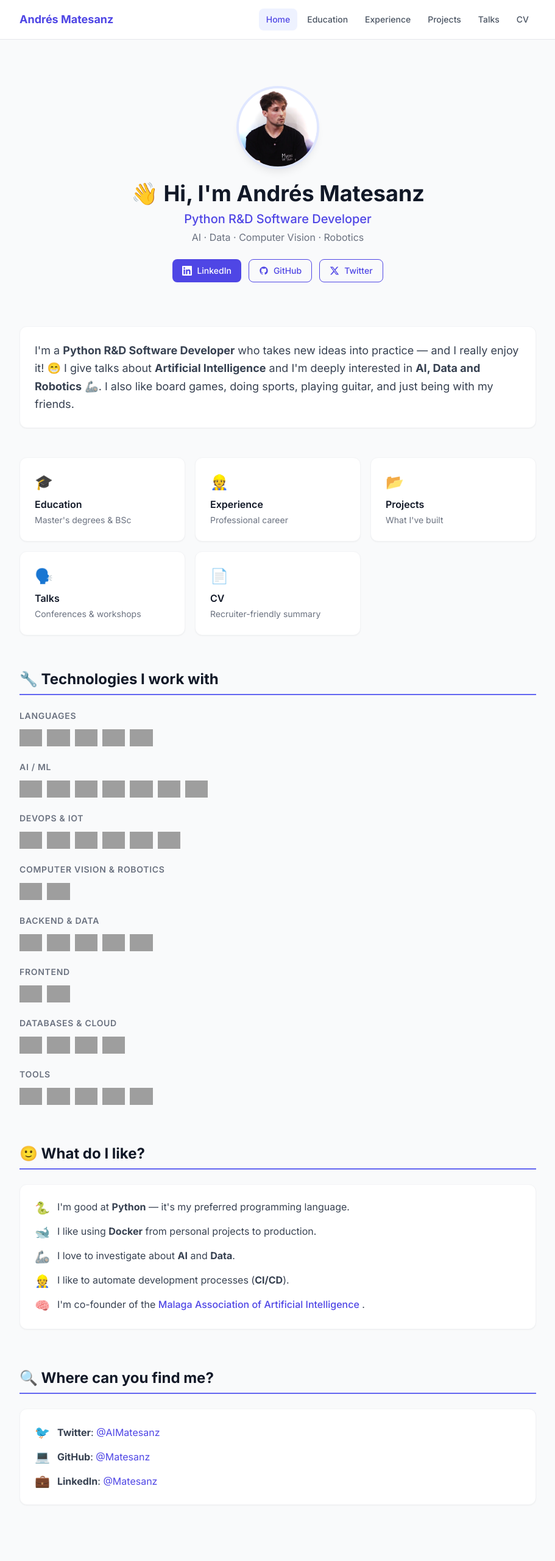
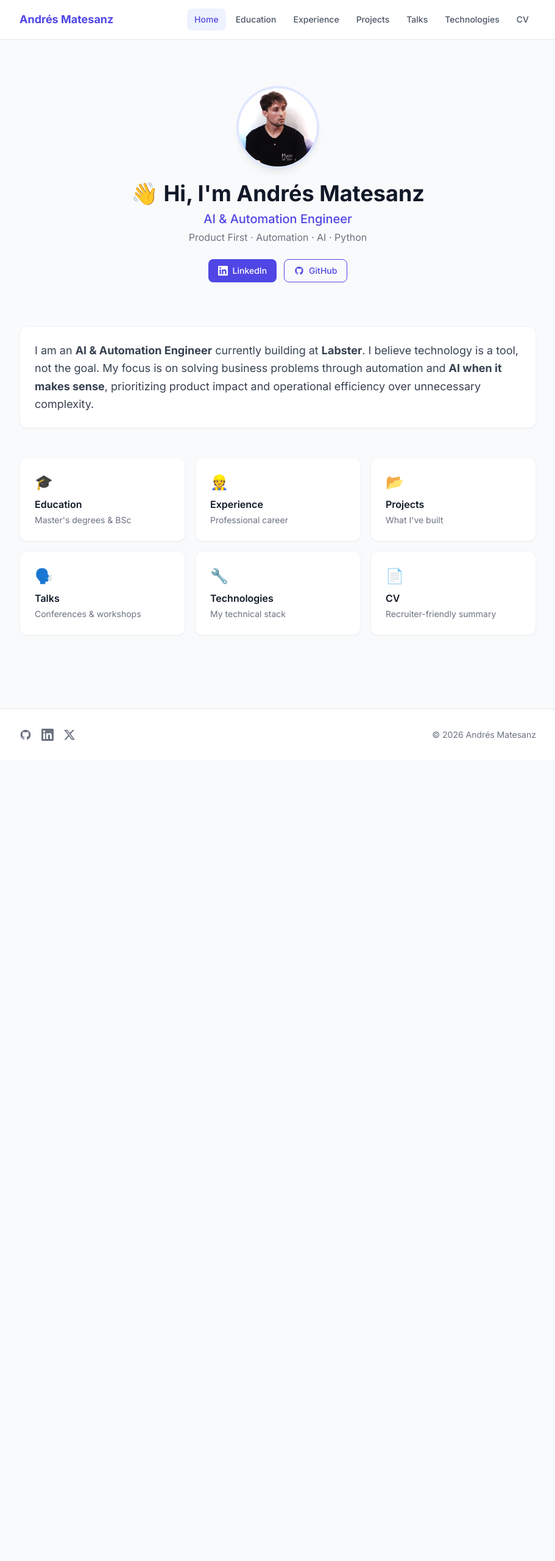
Before and after one commit to Matesanz/Matesanz.github.io, an Astro site: page / in a window 1280 px wide. Shown: the top 2560 px of the page at 61% size, without its empty margins (184-1095 px from the left). After the commit the page ends 1247 px from the top, so only its background shows below. Built offline with nearby package versions, Linux system fonts and the light colour scheme; Astro itself is replaced by a stand-in of ours; grey boxes are pictures that could not be loaded.

Commit message:
feat: redesign home page for AI & Automation Engineer profile
- src/pages/index.astro: rewrite hero and bio to focus on 'Product First'
  mentality and 'AI only when needed'. Remove redundant 'What I like'
  and 'Find me' sections to reduce clutter. Update quick-nav grid to
  include a dedicated 'Technologies' card.
- src/pages/technologies.astro: new standalone page for the technical
  stack, moving it out of the home page for a cleaner landing experience.
- src/components/Nav.astro: add Technologies to the main navigation.

```diff
--- a/src/components/Nav.astro
+++ b/src/components/Nav.astro
@@ -5,6 +5,7 @@ const navLinks = [
   { href: '/experience', label: 'Experience' },
   { href: '/projects', label: 'Projects' },
   { href: '/talks', label: 'Talks' },
+  { href: '/technologies', label: 'Technologies' },
   { href: '/cv', label: 'CV' },
 ];
 
--- a/src/pages/index.astro
+++ b/src/pages/index.astro
@@ -4,8 +4,8 @@ import SkillBadges from '../components/SkillBadges.astro';
 ---
 
 <BaseLayout
-  title="Andrés Matesanz — AI & Python Developer"
-  description="Python R&D Software Developer specializing in AI, Data and Computer Vision. Co-founder of the Malaga AI Association."
+  title="Andrés Matesanz — AI & Automation Engineer"
+  description="AI & Automation Engineer at Labster specializing in product-first solutions, data automation, and efficient AI integration."
 >
   <!-- Hero Section -->
   <section class="py-12 text-center">
@@ -22,8 +22,8 @@ import SkillBadges from '../components/SkillBadges.astro';
         <h1 class="text-4xl font-bold text-gray-900 mb-2">
           👋 Hi, I'm Andrés Matesanz
         </h1>
-        <p class="text-xl text-indigo-600 font-medium">Python R&D Software Developer</p>
-        <p class="text-gray-500 mt-1">AI · Data · Computer Vision · Robotics</p>
+        <p class="text-xl text-indigo-600 font-medium">AI & Automation Engineer</p>
+        <p class="text-gray-500 mt-1">Product First · Automation · AI · Python</p>
       </div>
 
       <!-- Social buttons -->
@@ -50,17 +50,6 @@ import SkillBadges from '../components/SkillBadges.astro';
           </svg>
           GitHub
         </a>
-        <a
-          href="https://twitter.com/aimatesanz"
-          target="_blank"
-          rel="noopener noreferrer"
-          class="btn-outline"
-        >
-          <svg class="w-4 h-4" fill="currentColor" viewBox="0 0 24 24">
-            <path d="M18.244 2.25h3.308l-7.227 8.26 8.502 11.24H16.17l-5.214-6.817L4.99 21.75H1.68l7.73-8.835L1.254 2.25H8.08l4.713 6.231zm-1.161 17.52h1.833L7.084 4.126H5.117z" />
-          </svg>
-          Twitter
-        </a>
       </div>
     </div>
   </section>
@@ -69,9 +58,10 @@ import SkillBadges from '../components/SkillBadges.astro';
   <section class="py-6">
     <div class="card">
       <p class="text-gray-700 leading-relaxed text-lg">
-        I'm a <strong>Python R&D Software Developer</strong> who takes new ideas into practice — and I really enjoy it! 😁
-        I give talks about <strong>Artificial Intelligence</strong> and I'm deeply interested in <strong>AI, Data and Robotics</strong> 🦾.
-        I also like board games, doing sports, playing guitar, and just being with my friends.
+        I am an <strong>AI & Automation Engineer</strong> currently building at <strong>Labster</strong>.
+        I believe technology is a tool, not the goal. My focus is on solving business problems
+        through automation and <strong>AI when it makes sense</strong>, prioritizing product impact and
+        operational efficiency over unnecessary complexity.
       </p>
     </div>
   </section>
@@ -98,77 +88,15 @@ import SkillBadges from '../components/SkillBadges.astro';
       <h3 class="font-semibold text-gray-900 group-hover:text-indigo-600 transition-colors">Talks</h3>
       <p class="text-sm text-gray-500 mt-1">Conferences & workshops</p>
     </a>
+    <a href="/technologies" class="card hover:border-indigo-300 hover:shadow-md transition-all group">
+      <div class="text-2xl mb-2">🔧</div>
+      <h3 class="font-semibold text-gray-900 group-hover:text-indigo-600 transition-colors">Technologies</h3>
+      <p class="text-sm text-gray-500 mt-1">My technical stack</p>
+    </a>
     <a href="/cv" class="card hover:border-indigo-300 hover:shadow-md transition-all group">
       <div class="text-2xl mb-2">📄</div>
       <h3 class="font-semibold text-gray-900 group-hover:text-indigo-600 transition-colors">CV</h3>
       <p class="text-sm text-gray-500 mt-1">Recruiter-friendly summary</p>
     </a>
   </section>
-
-  <!-- Skills -->
-  <SkillBadges />
-
-  <!-- What I like -->
-  <section class="py-8">
-    <h2 class="section-title">🙂 What do I like?</h2>
-    <div class="card">
-      <ul class="space-y-3 text-gray-700">
-        <li class="flex items-start gap-3">
-          <span class="text-xl">🐍</span>
-          <span>I'm good at <strong>Python</strong> — it's my preferred programming language.</span>
-        </li>
-        <li class="flex items-start gap-3">
-          <span class="text-xl">🐋</span>
-          <span>I like using <strong>Docker</strong> from personal projects to production.</span>
-        </li>
-        <li class="flex items-start gap-3">
-          <span class="text-xl">🦾</span>
-          <span>I love to investigate about <strong>AI</strong> and <strong>Data</strong>.</span>
-        </li>
-        <li class="flex items-start gap-3">
-          <span class="text-xl">👷</span>
-          <span>I like to automate development processes (<strong>CI/CD</strong>).</span>
-        </li>
-        <li class="flex items-start gap-3">
-          <span class="text-xl">🧠</span>
-          <span>
-            I'm co-founder of the{' '}
-            <a href="https://twitter.com/aimalaga" target="_blank" rel="noopener noreferrer" class="text-indigo-600 hover:underline font-medium">
-              Malaga Association of Artificial Intelligence
-            </a>.
-          </span>
-        </li>
-      </ul>
-    </div>
-  </section>
-
-  <!-- Find me -->
-  <section class="py-8">
-    <h2 class="section-title">🔍 Where can you find me?</h2>
-    <div class="card">
-      <ul class="space-y-3 text-gray-700">
-        <li class="flex items-center gap-3">
-          <span class="text-xl">🐦</span>
-          <span>
-            <strong>Twitter</strong>:{' '}
-            <a href="https://twitter.com/aimatesanz" target="_blank" rel="noopener noreferrer" class="text-indigo-600 hover:underline">@AIMatesanz</a>
-          </span>
-        </li>
-        <li class="flex items-center gap-3">
-          <span class="text-xl">💻</span>
-          <span>
-            <strong>GitHub</strong>:{' '}
-            <a href="https://github.com/Matesanz" target="_blank" rel="noopener noreferrer" class="text-indigo-600 hover:underline">@Matesanz</a>
-          </span>
-        </li>
-        <li class="flex items-center gap-3">
-          <span class="text-xl">💼</span>
-          <span>
-            <strong>LinkedIn</strong>:{' '}
-            <a href="https://www.linkedin.com/in/aimatesanz/" target="_blank" rel="noopener noreferrer" class="text-indigo-600 hover:underline">@Matesanz</a>
-          </span>
-        </li>
-      </ul>
-    </div>
-  </section>
 </BaseLayout>
--- /dev/null
+++ b/src/pages/technologies.astro
@@ -0,0 +1,20 @@
+---
+import BaseLayout from '../layouts/BaseLayout.astro';
+import SkillBadges from '../components/SkillBadges.astro';
+---
+
+<BaseLayout
+  title="Technologies — Andrés Matesanz"
+  description="Tools, languages, and frameworks I use for AI, Automation, and Software Engineering."
+>
+  <div class="space-y-8">
+    <header>
+      <h1 class="text-3xl font-bold text-gray-900">Technologies</h1>
+      <p class="text-gray-600 mt-2">
+        A comprehensive look at my technical stack, from AI research to production-ready automation.
+      </p>
+    </header>
+
+    <SkillBadges />
+  </div>
+</BaseLayout>
```
